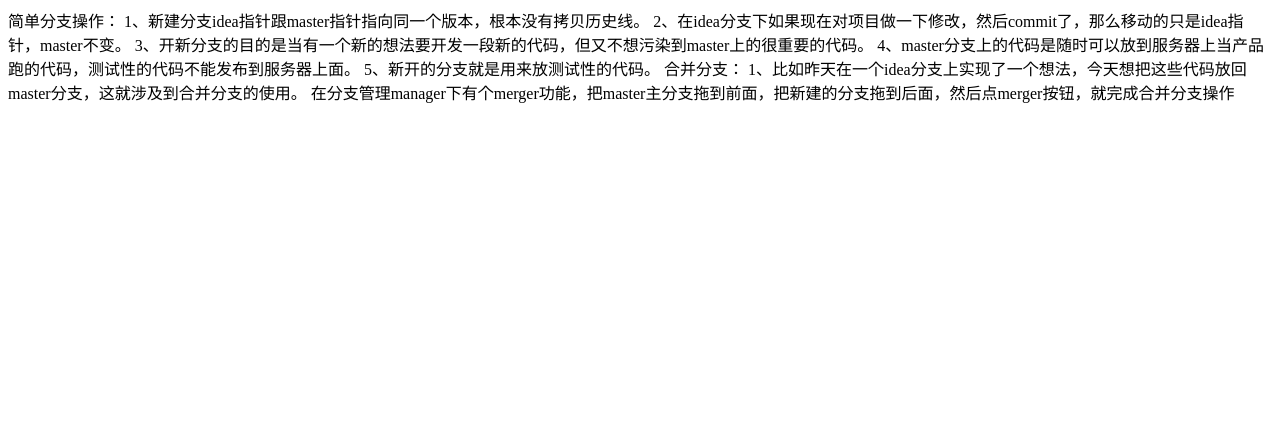
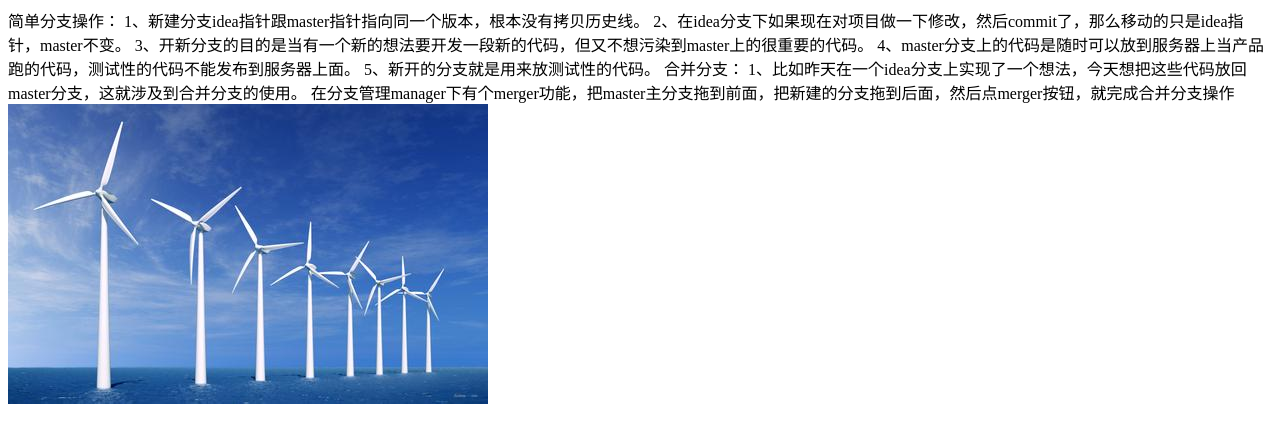
Before and after one commit to webfelix/study, a plain HTML site: page index.html in a window 1280 px wide. Drawn offline with Linux system fonts and the light colour scheme.

Commit message:
add img
在add img分支上创建image文件夹，并在index.html文件中引入图片

```diff
--- a/index.html
+++ b/index.html
@@ -18,6 +18,7 @@
 		合并分支：
 		1、比如昨天在一个idea分支上实现了一个想法，今天想把这些代码放回master分支，这就涉及到合并分支的使用。
 		在分支管理manager下有个merger功能，把master主分支拖到前面，把新建的分支拖到后面，然后点merger按钮，就完成合并分支操作
+		<img src="image/3.jpg" alt="">
 	</div>
 </body>
 </html>
```
Also changed, not shown: image/3.jpg (added).
